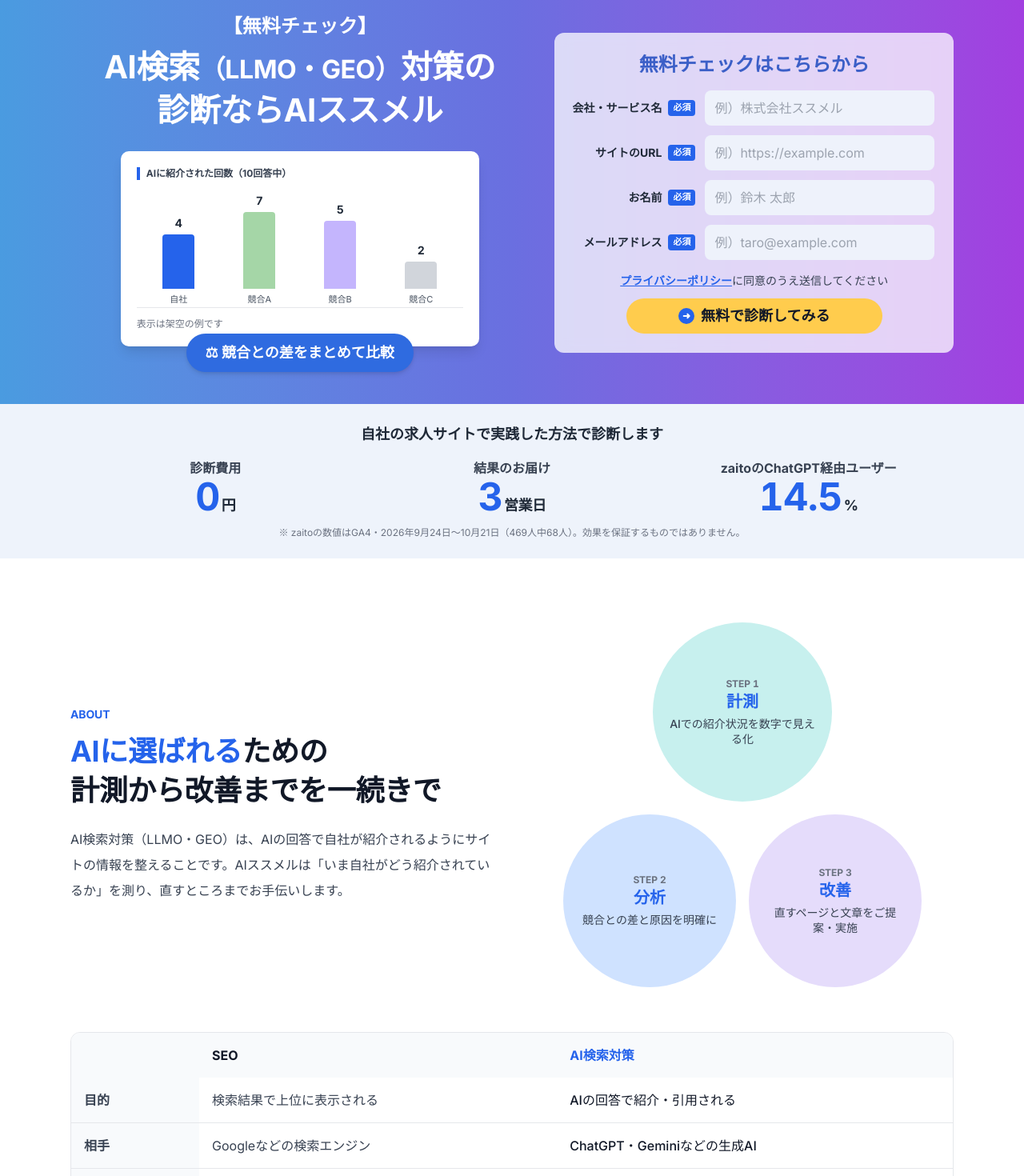
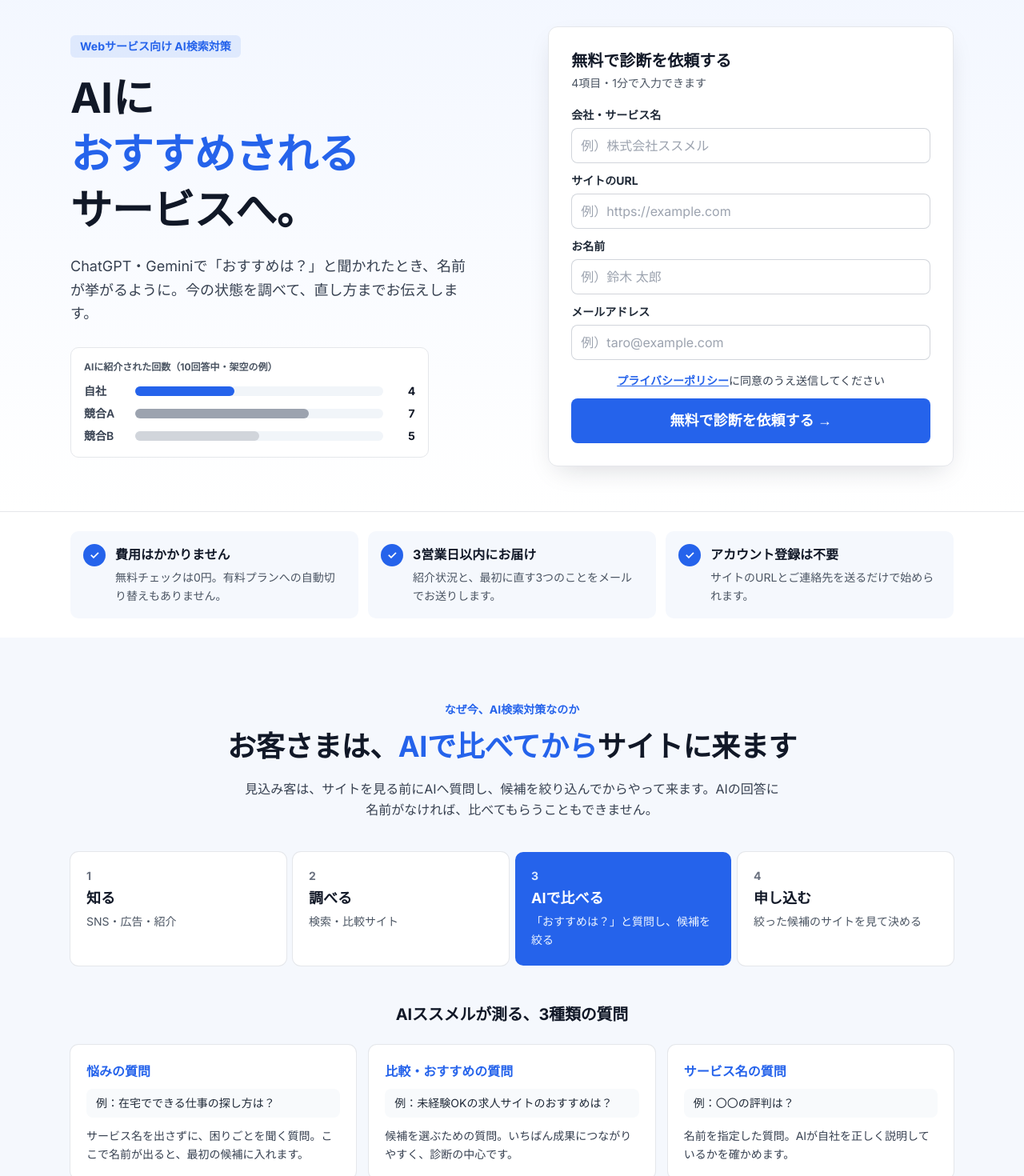
Before and after one commit to okonomidonn/test, a Next.js app: page /ai in a window 1280 px wide. Shown: the part 80-1550 px from the top of the page at 80% size. Built offline with nearby package versions, Linux system fonts and the light colour scheme; no server answers.

Commit message:
Own visual identity for landing, promise strip, and why-now section
Co-Authored-By: Claude Opus 5.5 <noreply@anthropic.com>
Claude-Session: https://claude.ai/code/session_01Th8iNbFkn2KLL5wKS71adU

```diff
--- a/src/app/ai/layout.tsx
+++ b/src/app/ai/layout.tsx
@@ -64,7 +64,7 @@ export default async function AiLayout({ children }: LayoutProps<"/ai">) {
           ) : (
             <>
               <nav className="hidden items-center gap-1 lg:flex" aria-label="メインメニュー">
-                <Link href="/ai#about" className={nav}>
+                <Link href="/ai#why" className={nav}>
                   AI検索対策とは
                 </Link>
                 <Link href="/ai#features" className={nav}>
@@ -90,7 +90,7 @@ export default async function AiLayout({ children }: LayoutProps<"/ai">) {
                 <details className="relative lg:hidden">
                   <summary aria-label="メニュー" className="flex min-h-11 min-w-11 cursor-pointer list-none items-center justify-center rounded-lg px-2 text-sm font-semibold text-slate-700 focus-visible:outline-2 focus-visible:outline-brand"><span className="hidden min-[400px]:inline">メニュー</span><span aria-hidden className="text-lg min-[400px]:ml-1">☰</span></summary>
                   <nav aria-label="メインメニュー" className="absolute right-0 top-full z-50 mt-2 w-64 rounded-xl border border-slate-200 bg-white p-2 shadow-lg">
-                    {[["/ai#about", "AI検索対策とは"], ["/ai#features", "強み"], ["/ai/sample", "レポートの見本"], ["/ai/pricing", "料金"], ["/ai/method", "進め方・計測方法"], ["/ai#faq", "よくある質問"], ["/ai/login", "ログイン"]].map(([href, label]) => <a key={href} href={href} className="block rounded-lg px-4 py-3 text-base font-medium text-slate-800 hover:bg-blue-50">{label}</a>)}
+                    {[["/ai#why", "AI検索対策とは"], ["/ai#features", "強み"], ["/ai/sample", "レポートの見本"], ["/ai/pricing", "料金"], ["/ai/method", "進め方・計測方法"], ["/ai#faq", "よくある質問"], ["/ai/login", "ログイン"]].map(([href, label]) => <a key={href} href={href} className="block rounded-lg px-4 py-3 text-base font-medium text-slate-800 hover:bg-blue-50">{label}</a>)}
                   </nav>
                 </details>
               </div>
--- a/src/app/ai/page.tsx
+++ b/src/app/ai/page.tsx
@@ -20,6 +20,7 @@ const FAQ = [
   ["無料チェックのあと、契約しないといけませんか？", "いいえ。結果を見てからご検討ください。フォーム送信だけで有料契約や自動課金は発生しません。"],
   ["結果はいつ届きますか？", "無料チェックは3営業日以内にメールでお送りします。トライアルのご相談は2営業日以内に進め方とお見積もりをご連絡します。"],
   ["改善すれば、必ずAIに紹介されますか？", "紹介や問い合わせの増加は保証していません。AIの回答は毎回変わるため、同じ条件で測り直して変化を確かめます。"],
+  ["GoogleのAIによる概要（AI Overviews）も対象ですか？", "現在の計測対象はChatGPTとGeminiです。AI Overviewsやほかの生成AIは、ご要望に応じて対象に加えるかをご相談します。"],
   ["SEO対策とは何が違いますか？", "SEOは検索結果の順位、AI検索対策はAIの回答で紹介されることが目的です。サイトの情報を整える点は共通しており、SEOにも役立つ改善が中心です。"],
   ["支払い方法は？", "銀行振込（請求書払い・前払い）です。詳しくは特定商取引法に基づく表記をご覧ください。"],
 ];
@@ -29,6 +30,11 @@ const FLOW = [
   ["結果がメールで届く", "3営業日以内に、紹介状況と最初に直す3つのことをお送りします。"],
 ];
 
+const QUESTION_TYPES = [
+  ["悩みの質問", "在宅でできる仕事の探し方は？", "サービス名を出さずに、困りごとを聞く質問。ここで名前が出ると、最初の候補に入れます。"],
+  ["比較・おすすめの質問", "未経験OKの求人サイトのおすすめは？", "候補を選ぶための質問。いちばん成果につながりやすく、診断の中心です。"],
+  ["サービス名の質問", "〇〇の評判は？", "名前を指定した質問。AIが自社を正しく説明しているかを確かめます。"],
+];
 const WORRY_NOTES = ["同じ質問で自社と競合を測り、紹介された回数で比べます。", "AIからの流入と紹介状況を数字でまとめ、社内で説明しやすくします。", "最初に直す3つを、優先順位つきでお伝えします。"];
 const CYCLE = [
   ["計測", "AIでの紹介状況を数字で見える化"],
@@ -49,7 +55,7 @@ function Band({ className = "", children, id }: { className?: string; children:
 function Head({ en, children, sub, light }: { en: string; children: React.ReactNode; sub?: string; light?: boolean }) {
   return (
     <div className="text-center">
-      <p className={`font-num text-sm font-bold tracking-[0.2em] ${light ? "text-blue-100" : "text-brand"}`}>{en}</p>
+      <p className={`text-sm font-bold ${light ? "text-blue-100" : "text-brand"}`}>{en}</p>
       <h2 className={`mt-3 text-[1.625rem] font-bold leading-snug sm:text-[2.25rem] ${light ? "text-white" : "text-slate-900"}`}>{children}</h2>
       {sub && <p className={`mx-auto mt-4 max-w-2xl leading-relaxed ${light ? "text-blue-50" : "text-slate-700"}`}>{sub}</p>}
     </div>
@@ -61,8 +67,8 @@ const em = "text-brand";
 function Cta() {
   return (
     <div className="mt-10 text-center">
-      <Link href="/ai/apply" className="inline-flex min-h-14 w-full max-w-sm items-center justify-center rounded-full bg-[#ffcc4d] px-8 text-lg font-bold text-slate-900 shadow-sm transition hover:bg-[#ffc229] sm:w-auto">
-        無料でチェックしてみる
+      <Link href="/ai/apply" className="inline-flex min-h-14 w-full max-w-sm items-center justify-center rounded-lg bg-brand px-8 text-lg font-bold text-white shadow-sm transition hover:bg-brand-dark sm:w-auto">
+        無料で診断を依頼する
       </Link>
       <p className="mt-3 text-sm text-slate-600">3営業日以内に、結果をメールでお届けします。</p>
     </div>
@@ -73,65 +79,89 @@ export default function AiLandingPage() {
   return (
     <div className="-mt-8">
       {/* ファーストビュー：左に見出しと画面の見本、右に短い申し込みフォーム */}
-      <section className="ml-[calc(50%-50vw)] w-screen bg-gradient-to-r from-[#4a9be0] via-[#6a6fe0] to-[#a23fe0]">
-        <div className="mx-auto grid max-w-6xl items-center gap-8 px-4 py-8 sm:px-6 sm:py-10 lg:grid-cols-[1.15fr_1fr]">
-          <div className="text-center text-white">
-            <p className="text-xl font-bold sm:text-2xl">【無料チェック】</p>
-            <h1 className="mt-2 text-[1.5rem] font-bold leading-[1.4] sm:text-[2.5rem]">
-              AI検索<span className="text-[0.8em]">（LLMO・GEO）</span>対策の
+      <section className="ml-[calc(50%-50vw)] w-screen border-b border-slate-200 bg-[linear-gradient(180deg,#f3f7ff_0%,#ffffff_100%)]">
+        <div className="mx-auto grid max-w-6xl items-center gap-10 px-4 py-10 sm:px-6 sm:py-14 lg:grid-cols-[1.1fr_1fr]">
+          <div>
+            <p className="inline-flex rounded-md bg-brand/10 px-3 py-1 text-sm font-bold text-brand">Webサービス向け AI検索対策</p>
+            <h1 className="mt-4 text-[2.25rem] font-bold leading-[1.3] tracking-tight text-slate-900 sm:text-[3.25rem]">
+              AIに
               <br />
-              診断ならAIススメル
+              <span className="text-brand">おすすめされる</span>
+              <br />
+              サービスへ。
             </h1>
-            <div className="relative mx-auto mt-6 max-w-md">
-              <div className="rounded-xl bg-white p-4 text-left shadow-lg sm:p-5">
-                <p className="border-l-4 border-brand pl-2 text-xs font-bold text-slate-700">AIに紹介された回数（10回答中）</p>
-                <div className="mt-4 flex h-36 items-end justify-around gap-3 border-b border-slate-200 px-2">
-                  {[["自社", 4, "bg-brand"], ["競合A", 7, "bg-[#a5d6a7]"], ["競合B", 5, "bg-[#c4b5fd]"], ["競合C", 2, "bg-slate-300"]].map(([n, v, c]) => (
-                    <div key={n as string} className="flex h-full flex-1 flex-col items-center justify-end">
-                      <span className="mb-1 font-num text-sm font-bold text-slate-800">{v as number}</span>
-                      <div className={`w-full max-w-10 rounded-t ${c}`} style={{ height: `${(v as number) * 12}%` }} />
-                      <span className="mt-1 text-[11px] text-slate-600">{n as string}</span>
-                    </div>
-                  ))}
-                </div>
-                <p className="mt-3 text-xs text-slate-500">表示は架空の例です</p>
+            <p className="mt-5 max-w-lg leading-relaxed text-slate-700 sm:text-lg">ChatGPT・Geminiで「おすすめは？」と聞かれたとき、名前が挙がるように。今の状態を調べて、直し方までお伝えします。</p>
+            <div className="mt-7 max-w-md rounded-xl border border-slate-200 bg-white p-4 shadow-sm">
+              <p className="text-xs font-bold text-slate-600">AIに紹介された回数（10回答中・架空の例）</p>
+              <div className="mt-3 space-y-2">
+                {[["自社", 4, "bg-brand"], ["競合A", 7, "bg-slate-400"], ["競合B", 5, "bg-slate-300"]].map(([n, v, c]) => (
+                  <div key={n as string} className="grid grid-cols-[3.5rem_1fr_2rem] items-center gap-2 text-sm">
+                    <span className="font-semibold text-slate-700">{n as string}</span>
+                    <span className="h-3 rounded-full bg-slate-100">
+                      <span className={`block h-3 rounded-full ${c}`} style={{ width: `${(v as number) * 10}%` }} />
+                    </span>
+                    <span className="text-right font-num font-bold text-slate-900">{v as number}</span>
+                  </div>
+                ))}
               </div>
-              <p className="relative -mt-4 mx-auto w-fit rounded-full bg-[#2f6be0] px-6 py-2.5 text-base font-bold text-white shadow-md sm:text-lg">⚖ 競合との差をまとめて比較</p>
             </div>
           </div>
-          <div id="apply" className="rounded-2xl bg-white/75 p-5 backdrop-blur sm:p-6">
-            <p className="text-center text-xl font-bold text-[#3b5fc7] sm:text-2xl">無料チェックはこちらから</p>
-            <div className="mt-4">
+          <div id="apply" className="rounded-2xl border border-slate-200 bg-white p-5 shadow-[0_12px_32px_-12px_rgba(17,24,39,0.18)] sm:p-7">
+            <p className="text-xl font-bold text-slate-900">無料で診断を依頼する</p>
+            <p className="mt-1 text-sm text-slate-600">4項目・1分で入力できます</p>
+            <div className="mt-5">
               <HeroLeadForm />
             </div>
           </div>
         </div>
       </section>
 
-      {/* 信頼の帯 */}
-      <section className="ml-[calc(50%-50vw)] w-screen bg-[#eef3fb]">
-        <div className="mx-auto max-w-6xl px-4 py-6 sm:px-6">
-          <p className="text-center font-bold text-slate-800 sm:text-lg">自社の求人サイトで実践した方法で診断します</p>
-          <dl className="mt-4 grid grid-cols-3 gap-2 text-center">
-            {[["診断費用", "0", "円"], ["結果のお届け", "3", "営業日"], ["zaitoのChatGPT経由ユーザー", "14.5", "%"]].map(([k, v, u]) => (
-              <div key={k} className="flex flex-col items-center">
-                <dt className="text-xs font-bold text-slate-700 sm:text-base">{k}</dt>
-                <dd className="font-num text-3xl font-bold text-brand sm:text-5xl">
-                  {v}
-                  <span className="ml-0.5 text-sm text-slate-800 sm:text-lg">{u}</span>
-                </dd>
+      {/* 3つの約束 */}
+      <section className="ml-[calc(50%-50vw)] w-screen bg-white">
+        <ul className="mx-auto grid max-w-6xl gap-3 px-4 py-6 sm:grid-cols-3 sm:px-6">
+          {[["費用はかかりません", "無料チェックは0円。有料プランへの自動切り替えもありません。"], ["3営業日以内にお届け", "紹介状況と、最初に直す3つのことをメールでお送りします。"], ["アカウント登録は不要", "サイトのURLとご連絡先を送るだけで始められます。"]].map(([t, b]) => (
+            <li key={t} className="flex gap-3 rounded-xl bg-[#f5f8fd] p-4">
+              <span aria-hidden className="grid h-7 w-7 shrink-0 place-items-center rounded-full bg-brand text-sm font-bold text-white">✓</span>
+              <div>
+                <p className="font-bold text-slate-900">{t}</p>
+                <p className="mt-1 text-sm leading-relaxed text-slate-600">{b}</p>
               </div>
-            ))}
-          </dl>
-          <p className="mt-3 text-center text-xs text-slate-500">※ zaitoの数値はGA4・2026年9月24日〜10月21日（469人中68人）。効果を保証するものではありません。</p>
+            </li>
+          ))}
+        </ul>
+      </section>
+
+      {/* なぜ今：サイトに来る前にAIで候補が絞られる */}
+      <Band id="why" className="bg-[#f5f8fd]">
+        <Head en="なぜ今、AI検索対策なのか" sub="見込み客は、サイトを見る前にAIへ質問し、候補を絞り込んでからやって来ます。AIの回答に名前がなければ、比べてもらうこともできません。">
+          お客さまは、<span className={em}>AIで比べてから</span>サイトに来ます
+        </Head>
+        <ol className="mt-10 grid gap-2 md:grid-cols-4">
+          {[["知る", "SNS・広告・紹介", false], ["調べる", "検索・比較サイト", false], ["AIで比べる", "「おすすめは？」と質問し、候補を絞る", true], ["申し込む", "絞った候補のサイトを見て決める", false]].map(([t, b, hot], i) => (
+            <li key={t as string} className={`relative rounded-xl p-5 ${hot ? "bg-brand text-white" : "bg-white text-slate-900 ring-1 ring-slate-200"}`}>
+              <p className={`text-sm font-bold ${hot ? "text-blue-100" : "text-slate-500"}`}>{i + 1}</p>
+              <p className="mt-1 text-lg font-bold">{t as string}</p>
+              <p className={`mt-1 text-sm leading-relaxed ${hot ? "text-blue-50" : "text-slate-600"}`}>{b as string}</p>
+            </li>
+          ))}
+        </ol>
+        <h3 className="mt-12 text-center text-xl font-bold text-slate-900">AIススメルが測る、3種類の質問</h3>
+        <div className="mt-6 grid gap-4 md:grid-cols-3">
+          {QUESTION_TYPES.map(([t, ex, b]) => (
+            <div key={t} className="rounded-xl bg-white p-5 ring-1 ring-slate-200">
+              <p className="font-bold text-brand">{t}</p>
+              <p className="mt-2 rounded-lg bg-slate-50 px-3 py-2 text-sm text-slate-800">例：{ex}</p>
+              <p className="mt-3 text-sm leading-relaxed text-slate-700">{b}</p>
+            </div>
+          ))}
         </div>
-      </section>
+      </Band>
 
       {/* ABOUT：AI検索対策とは＋計測→分析→改善の流れ */}
       <Band id="about" className="bg-white">
         <div className="grid items-center gap-12 lg:grid-cols-2">
           <div className="text-center lg:text-left">
-            <p className="font-num text-sm font-bold tracking-[0.2em] text-brand">ABOUT</p>
+            <p className="text-sm font-bold text-brand">AI検索対策とは</p>
             <h2 className="mt-3 text-[1.625rem] font-bold leading-snug text-slate-900 sm:text-[2.25rem]">
               <span className={em}>AIに選ばれる</span>ための
               <br />
@@ -141,7 +171,7 @@ export default function AiLandingPage() {
           </div>
           <ol className="relative mx-auto grid w-full max-w-md grid-cols-2 gap-4">
             {CYCLE.map(([t, b], i) => (
-              <li key={t} className={`grid aspect-square place-items-center rounded-full p-5 text-center ${["bg-[#c7f0ee] col-span-2 mx-auto w-1/2", "bg-[#cfe2ff]", "bg-[#e5dcfb]"][i]}`}>
+              <li key={t} className={`grid aspect-square place-items-center rounded-full p-5 text-center ${["bg-[#e0f2fe] col-span-2 mx-auto w-1/2", "bg-[#cfe2ff]", "bg-[#dbeafe]"][i]}`}>
                 <div>
                   <p className="font-num text-xs font-bold text-slate-500">STEP {i + 1}</p>
                   <p className="text-xl font-bold text-brand">{t}</p>
@@ -184,16 +214,16 @@ export default function AiLandingPage() {
       </Band>
 
       {/* PROBLEMS：お悩み */}
-      <Band className="bg-[#ece6fb]">
-        <Head en="PROBLEMS" sub="ChatGPTやGeminiの中で「何が起きているか」は、検索順位を見ても分かりません。AIススメルなら数字で確かめられます。">
+      <Band className="bg-[#f1f5f9]">
+        <Head en="こんなお悩み" sub="ChatGPTやGeminiの中で「何が起きているか」は、検索順位を見ても分かりません。AIススメルなら数字で確かめられます。">
           <span className={em}>AI時代の集客の悩み</span>を解決します
         </Head>
         <div className="mt-10 grid gap-5 md:grid-cols-3">
           {WORRIES.slice(0, 3).map((w, i) => (
             <div key={w} className="flex flex-col items-center rounded-2xl bg-white p-6 text-center">
-              <p className="relative w-full rounded-full bg-gradient-to-r from-[#3b82f6] to-[#8b5cf6] px-5 py-4 font-bold leading-snug text-white">
+              <p className="relative w-full rounded-full bg-[#13284f] px-5 py-4 font-bold leading-snug text-white">
                 {w}……
-                <span aria-hidden className="absolute -bottom-2 left-1/2 h-4 w-4 -translate-x-1/2 rotate-45 bg-[#6366f1]" />
+                <span aria-hidden className="absolute -bottom-2 left-1/2 h-4 w-4 -translate-x-1/2 rotate-45 bg-[#13284f]" />
               </p>
               <p className="mt-8 leading-relaxed text-slate-700">{WORRY_NOTES[i]}</p>
             </div>
@@ -204,7 +234,7 @@ export default function AiLandingPage() {
 
       {/* FEATURES：強み（番号つきの大きなパネル） */}
       <Band id="features" className="bg-white">
-        <Head en="FEATURES">
+        <Head en="AIススメルの強み">
           <span className={em}>4つの強み</span>で、AI検索対策を確かに
         </Head>
         <div className="mt-10 space-y-6">
@@ -227,7 +257,7 @@ export default function AiLandingPage() {
 
       {/* FLOW */}
       <Band id="flow" className="bg-[#e3ebf5]">
-        <Head en="FLOW">
+        <Head en="ご利用の流れ">
           あなたがするのは、<span className={em}>URLを送るだけ</span>
         </Head>
         <ol className="mt-10 grid gap-5 md:grid-cols-3">
@@ -242,8 +272,8 @@ export default function AiLandingPage() {
       </Band>
 
       {/* PRICE：青い帯に料金カード */}
-      <Band id="pricing" className="bg-[#5b86d8]">
-        <Head en="PRICE" light sub="無料チェックだけでもご利用いただけます。有料プランへの自動切り替えはありません。">
+      <Band id="pricing" className="bg-[#13284f]">
+        <Head en="料金" light sub="無料チェックだけでもご利用いただけます。有料プランへの自動切り替えはありません。">
           まず無料で。改善の依頼はそのあとで。
         </Head>
         <div className="mt-10 rounded-2xl bg-white/10 p-1">
@@ -260,7 +290,7 @@ export default function AiLandingPage() {
 
       {/* 代表と事例 */}
       <Band className="bg-white">
-        <Head en="ABOUT US">
+        <Head en="運営者">
           <span className={em}>自社サイトで実践した方法</span>をお届けします
         </Head>
         <div className="mt-10 grid gap-6 md:grid-cols-2">
@@ -287,7 +317,7 @@ export default function AiLandingPage() {
 
       {/* FAQ */}
       <Band id="faq" className="bg-[#f5f7fb]">
-        <Head en="FAQ">よくある質問</Head>
+        <Head en="Q&A">よくある質問</Head>
         <div className="mx-auto mt-10 max-w-3xl space-y-3">
           {FAQ.map(([q, a]) => (
             <details key={q} className="group rounded-xl bg-white px-5 ring-1 ring-slate-200">
@@ -300,7 +330,7 @@ export default function AiLandingPage() {
                 <span aria-hidden className="hidden shrink-0 text-brand group-open:inline">−</span>
               </summary>
               <p className="pb-5 leading-relaxed text-slate-700">
-                <span className="mr-2 font-bold text-[#8b5cf6]">A.</span>
+                <span className="mr-2 font-bold text-slate-500">A.</span>
                 {a}
               </p>
             </details>
@@ -309,12 +339,12 @@ export default function AiLandingPage() {
       </Band>
 
       {/* 最後の申し込み */}
-      <Band className="bg-gradient-to-r from-[#3b82f6] via-[#5b6cf0] to-[#8b5cf6]">
+      <Band className="bg-[#13284f]">
         <div className="text-center text-white">
           <h2 className="text-[1.625rem] font-bold leading-snug sm:text-[2.25rem]">まずは、今の状態を知るところから。</h2>
           <p className="mt-4 text-blue-50">自社のURLを送ると、3営業日以内に診断結果が届きます。</p>
-          <Link href="/ai/apply" className="mt-8 inline-flex min-h-14 w-full max-w-sm items-center justify-center rounded-full bg-[#ffcc4d] px-8 text-lg font-bold text-slate-900 shadow-sm hover:bg-[#ffc229] sm:w-auto">
-            無料でチェックしてみる
+          <Link href="/ai/apply" className="mt-8 inline-flex min-h-14 w-full max-w-sm items-center justify-center rounded-lg bg-white px-8 text-lg font-bold text-[#13284f] shadow-sm hover:bg-blue-50 sm:w-auto">
+            無料で診断を依頼する
           </Link>
         </div>
       </Band>
--- a/src/components/ai/hero-lead-form.tsx
+++ b/src/components/ai/hero-lead-form.tsx
@@ -32,10 +32,10 @@ export function HeroLeadForm() {
       {FIELDS.map((f) => {
         const err = state.fieldErrors?.[f.k];
         return (
-          <div key={f.k} className="grid items-center gap-1 sm:grid-cols-[9.5rem_1fr] sm:gap-3">
-            <label htmlFor={`hero-${f.k}`} className="flex items-center justify-between gap-2 whitespace-nowrap text-sm font-bold text-slate-800 sm:justify-end">
+          <div key={f.k} className="space-y-1.5">
+            <label htmlFor={`hero-${f.k}`} className="flex items-center gap-2 text-sm font-bold text-slate-800">
               {f.label}
-              <span className="rounded bg-brand px-1.5 py-0.5 text-[11px] font-bold text-white">必須</span>
+
             </label>
             <div>
               <input
@@ -47,7 +47,7 @@ export function HeroLeadForm() {
                 placeholder={f.placeholder}
                 defaultValue={state.values?.[f.k]}
                 aria-invalid={!!err}
-                className={`h-11 w-full rounded-lg border-0 bg-[#eef2fb] px-3 text-base text-slate-900 ring-1 placeholder:text-slate-400 focus:outline-none focus:ring-2 focus:ring-brand ${err ? "ring-rose-500" : "ring-transparent"}`}
+                className={`h-11 w-full rounded-lg border-0 bg-white px-3 text-base text-slate-900 ring-1 ring-inset placeholder:text-slate-400 focus:outline-none focus:ring-2 focus:ring-brand ${err ? "ring-rose-500" : "ring-slate-300"}`}
               />
               {err && <p className="mt-1 text-xs font-medium text-rose-700">{err}</p>}
             </div>
@@ -57,9 +57,8 @@ export function HeroLeadForm() {
       <p className="pt-1 text-center text-sm text-slate-700">
         <Link href="/ai/privacy" className="font-semibold text-brand underline">プライバシーポリシー</Link>に同意のうえ送信してください
       </p>
-      <button type="submit" disabled={isPending} className="mx-auto flex min-h-14 w-full max-w-xs items-center justify-center gap-2 rounded-full bg-[#ffcc4d] text-lg font-bold text-slate-900 shadow-sm transition hover:bg-[#ffc229] disabled:opacity-60">
-        <span aria-hidden className="grid h-5 w-5 place-items-center rounded-full bg-brand text-xs text-white">➜</span>
-        {isPending ? "送信しています…" : "無料で診断してみる"}
+      <button type="submit" disabled={isPending} className="flex min-h-13 w-full items-center justify-center rounded-lg bg-brand py-3.5 text-lg font-bold text-white shadow-sm transition hover:bg-brand-dark disabled:opacity-60">
+        {isPending ? "送信しています…" : "無料で診断を依頼する →"}
       </button>
     </form>
   );
```
